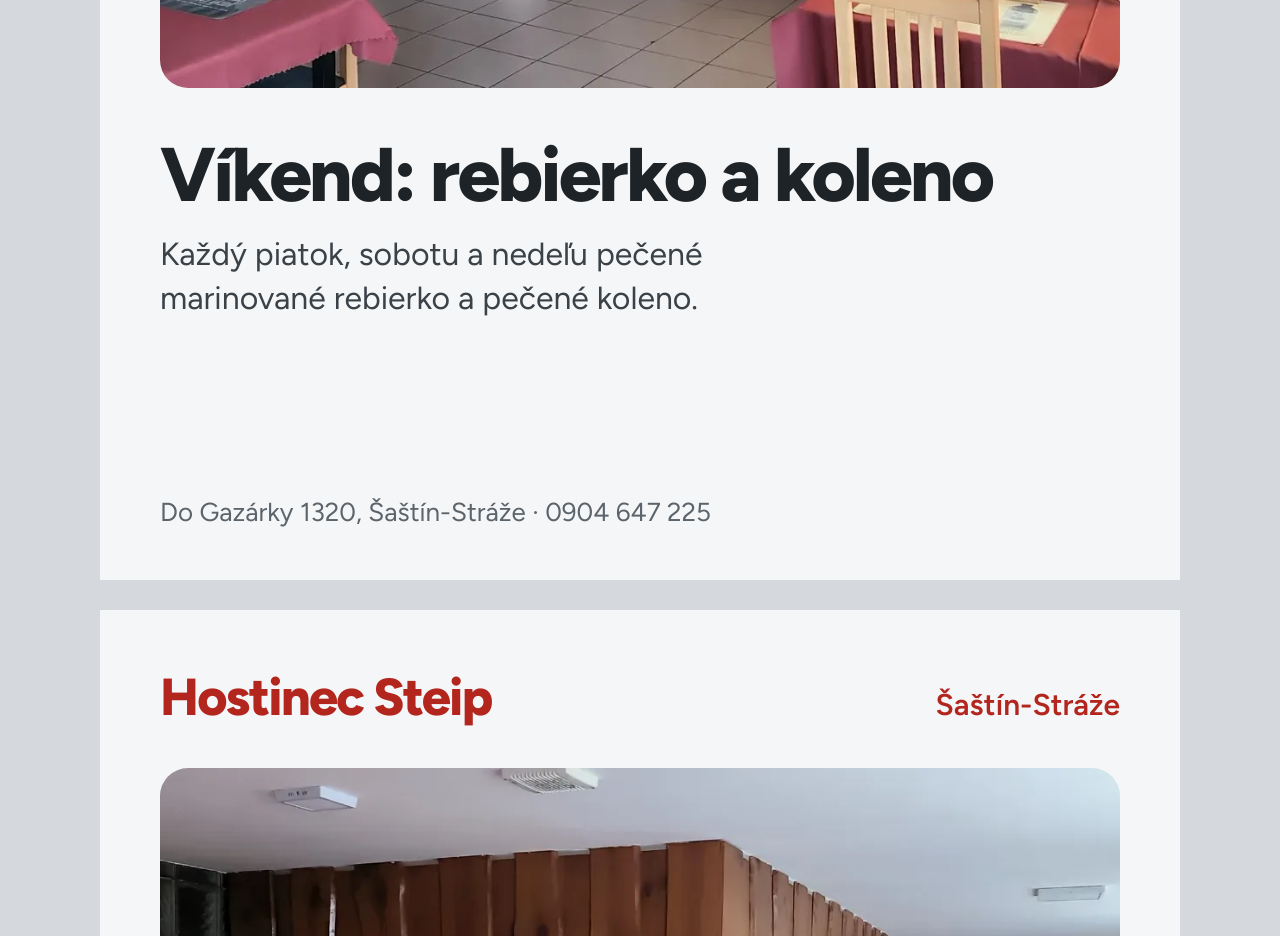
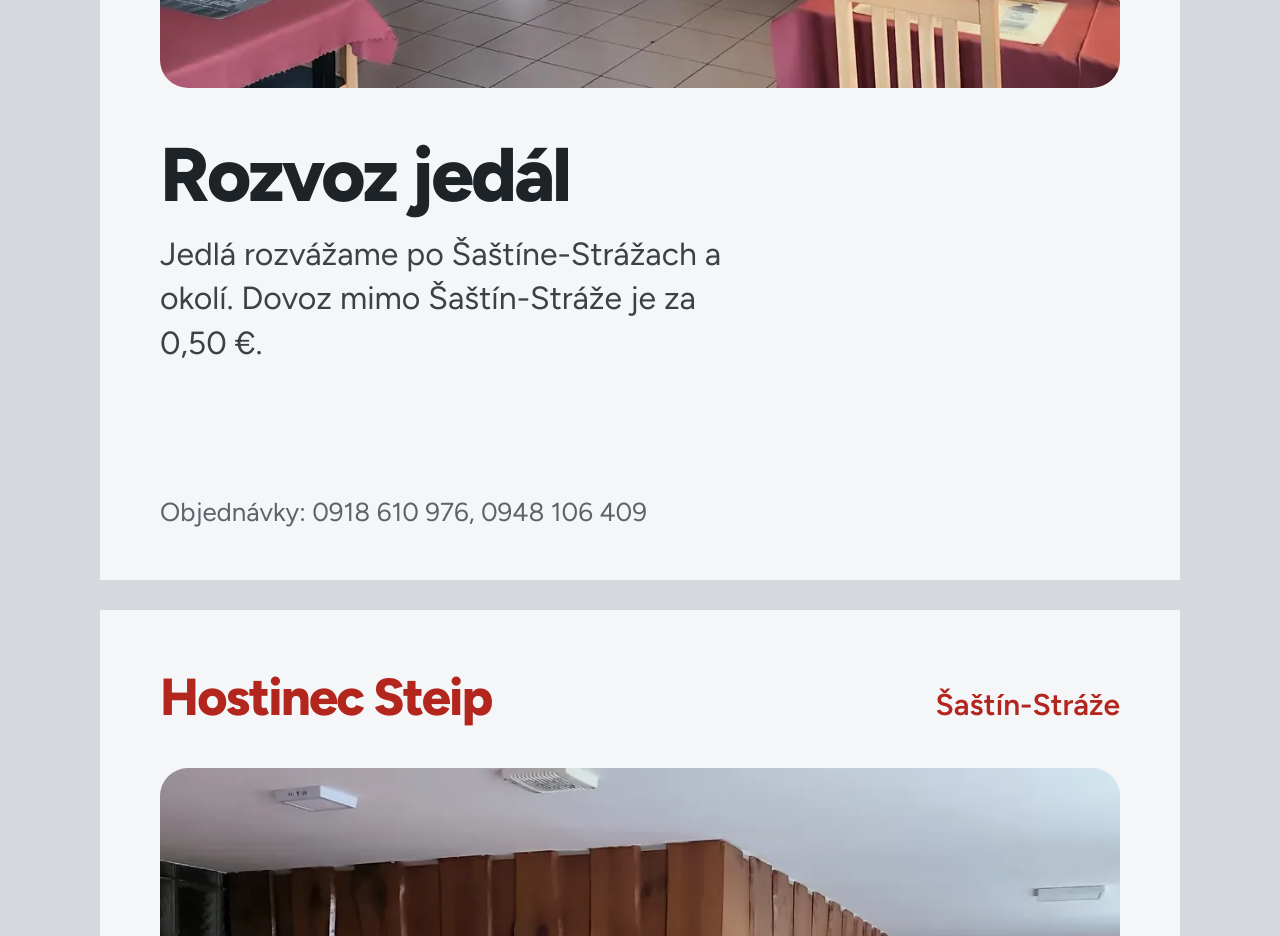
Before and after one commit to ivoskonarik-del/web-steip-sk, a plain HTML site: page socialne-zdroj/index.html in a window 1280 px wide. Shown: the part 2180-3116 px from the top of the page. Drawn offline with Linux system fonts and the light colour scheme.

Commit message:
Príspevok Rebierko a koleno nahradený príspevkom o rozvoze (klient 3. 11.)

```diff
--- a/socialne-zdroj/index.html
+++ b/socialne-zdroj/index.html
@@ -35,12 +35,12 @@ img { display: block; }
 <h2>Obedové menu každý pracovný deň</h2>
 <p>Od 11:00 do 14:00. Obedy rozvážame po Šaštíne-Strážach a okolí.</p>
 <div class="post__pata">Objednávky: 0918 610 976, 0948 106 409</div>
-</section><section class="post" data-nazov="rebierko-koleno">
+</section><section class="post" data-nazov="rozvoz">
 <div class="post__hl"><span class="logo">Hostinec Steip</span><span>Šaštín-Stráže</span></div>
 <div class="foto"><img src="../assets/foto/foto-20261015-145757.webp" alt=""></div>
-<h2>Víkend: rebierko a koleno</h2>
-<p>Každý piatok, sobotu a nedeľu pečené marinované rebierko a pečené koleno.</p>
-<div class="post__pata">Do Gazárky 1320, Šaštín-Stráže · 0904 647 225</div>
+<h2>Rozvoz jedál</h2>
+<p>Jedlá rozvážame po Šaštíne-Strážach a okolí. Dovoz mimo Šaštín-Stráže je za 0,50 €.</p>
+<div class="post__pata">Objednávky: 0918 610 976, 0948 106 409</div>
 </section><section class="post" data-nazov="capujeme">
 <div class="post__hl"><span class="logo">Hostinec Steip</span><span>Šaštín-Stráže</span></div>
 <div class="foto"><img src="../assets/foto/foto-20261015-145738.webp" alt=""></div>
```
Also changed, not shown: socialne/index.html (+1 -1 lines), socialne/rebierko-koleno.png (deleted), socialne/rozvoz.png (added).
